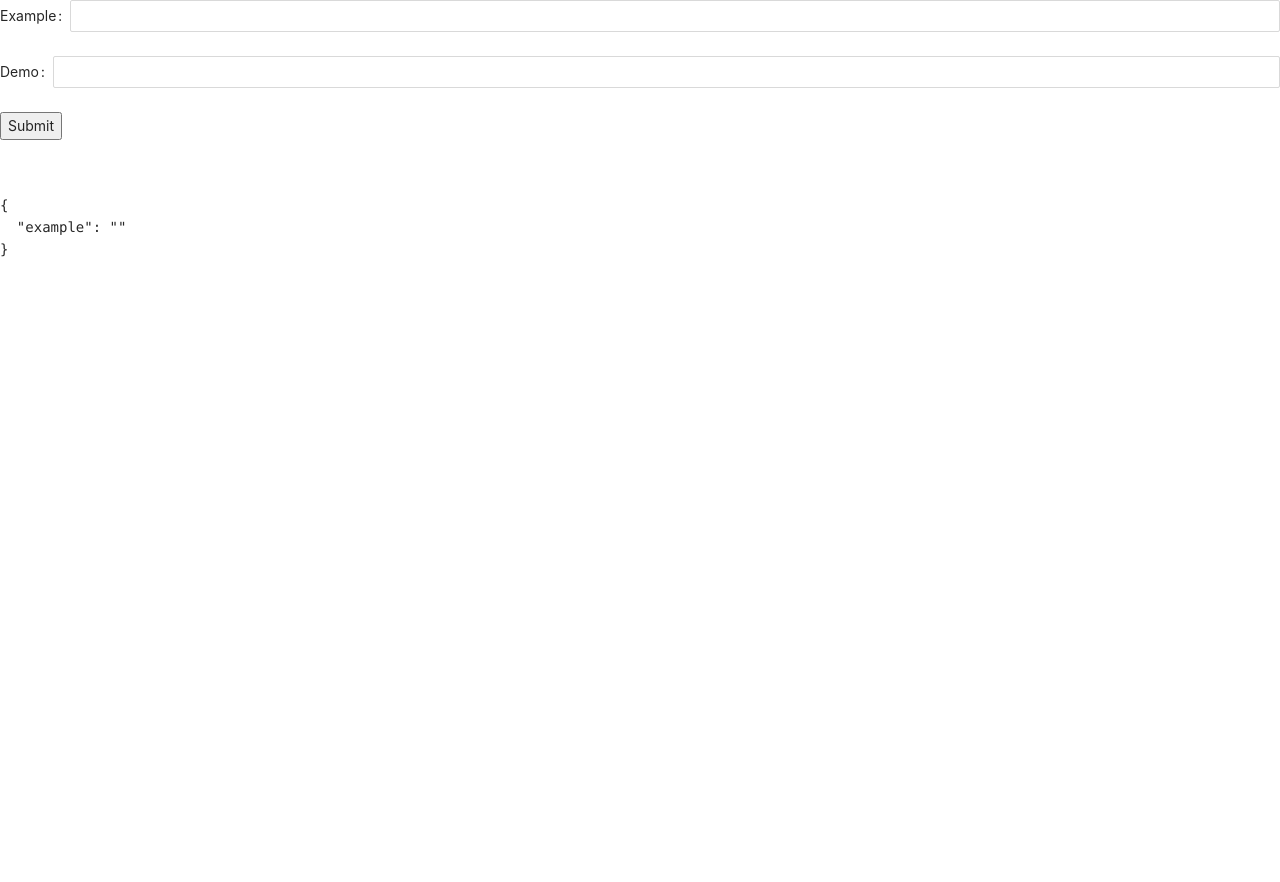
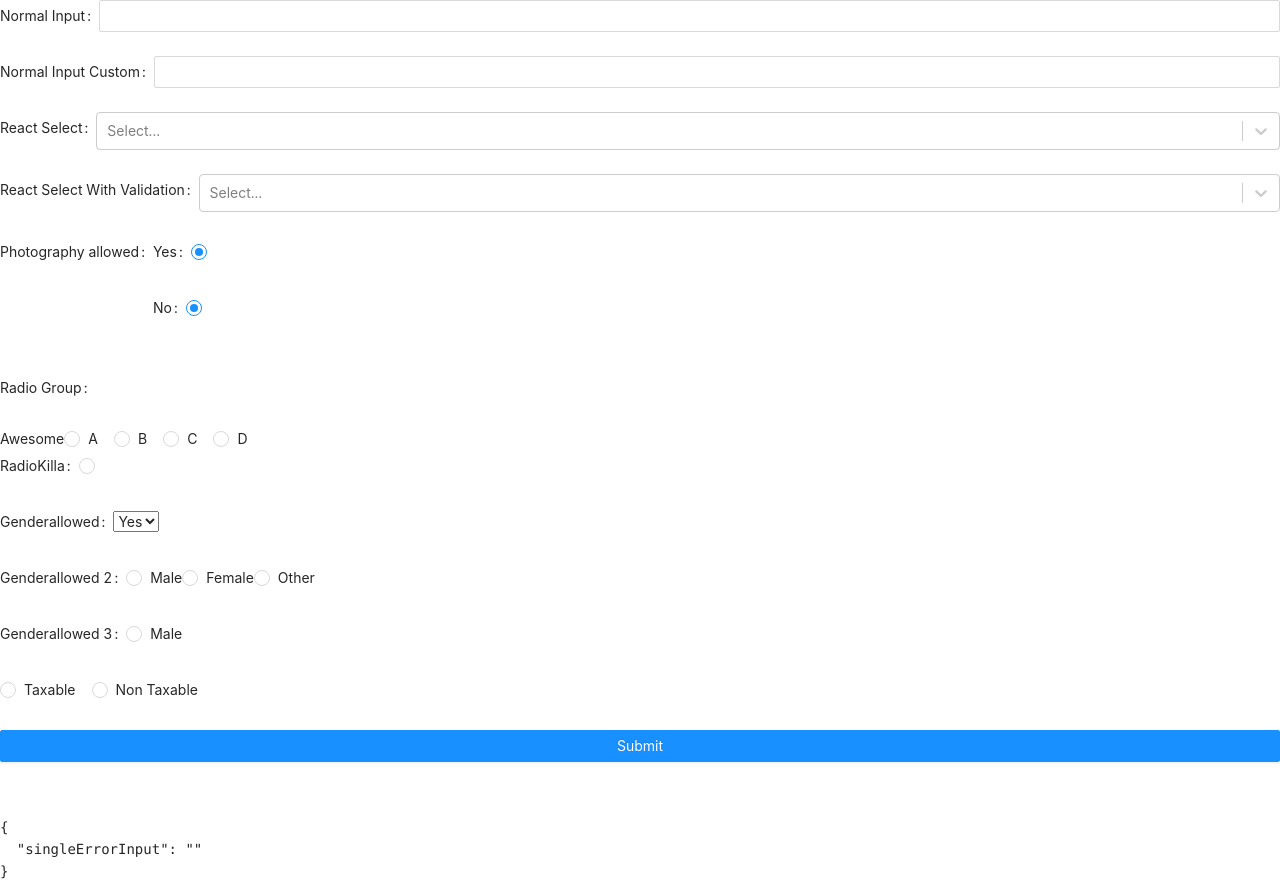
Before and after one commit to BloomTech-Labs/beerthoven-fe, a React (Create React App) app: page /example in a window 1280 px wide. Before the commit the page ends 800 px from the top, so only its background shows below. Built offline with nearby package versions, Linux system fonts and the light colour scheme.

Commit message:
examples

```diff
--- a/package.json
+++ b/package.json
@@ -12,7 +12,8 @@
     "react-hook-form": "^5.1.3",
     "react-router": "^5.1.2",
     "react-router-dom": "^5.1.2",
-    "react-scripts": "3.4.0"
+    "react-scripts": "3.4.0",
+    "react-select": "^3.1.0"
   },
   "scripts": {
     "start": "react-scripts start",
--- a/src/components/forms/Example.js
+++ b/src/components/forms/Example.js
@@ -1,56 +1,334 @@
 import React, { useState } from "react";
 import ReactDOM from "react-dom";
 import { useForm, Controller } from "react-hook-form";
-import { Form, Input } from "antd";
+import { Form, Input, Select, Button, Radio } from "antd";
+import ReactSelect from "react-select";
 
-const defaultValues = { example: "" };
+const { Option } = Select;
+
+
+const defaultValues = { singleErrorInput: "" };
 
 export default function App() {
-  const { errors, handleSubmit, control } = useForm();
+  const { errors, handleSubmit, control, register, setValue} = useForm();
   const [dataInput, setDataInput] = useState(defaultValues);
-  const some = useForm(defaultValues);
 
   const onSubmit = data => {
     setDataInput(data);
   };
 
-  console.log('dataInput insdie', dataInput)
+  function handleChange(value) {
+    console.log(`selected ${value}`);
+  }
+
+  const validError = (value)=>{
+    return value.length >= 0 || "error message"
+  }
+
+  const fieldProps = {
+		colon : false,
+  };
+
+  const emailError = errors.email && 'Enter your email address';
+
+
+
   return (
     <>
+
+  {console.log('errors', errors)}
       <form onSubmit={handleSubmit(onSubmit)}>
 
-	  <Form.Item label="Example" >
+      <Form.Item label='Normal Input'>
         <Controller
           as={Input}
           control={control}
-          name="example"
+          name="normal_input"
           rules={{
             required: true,
-            validate: value => value.length >= 0 || "error message"
+            validate: validError
           }}
         />
-        {errors.singleErrorInput && <span>Required</span>}
-		</Form.Item>
+        {errors.normal_input && <span>Required</span>}
+        </Form.Item>
 
-    <Form.Item label="Demo" >
+
+
+        <Form.Item label='Normal Input Custom'
+        // validateStatus="error"
+        // help="Should be combination of numbers & alphabets"
+        >
         <Controller
           as={Input}
           control={control}
-          name="demo"
+          name="normal_input_custom"
           rules={{
             required: true,
-            validate: value => value.length >= 0 || "error message"
+            validate: validError,
+            validateStatus:"error"
           }}
         />
-        {errors.singleErrorInput && <span>Required</span>}
-		</Form.Item>
+        {errors.normal_input_custom && <span>Required</span>}
+        </Form.Item>
+
+    {/* <Form.Item name='method-of-add' label='Method of Add'>
+      <Controller as={Select} control={control} name='method-of-add'>
+      <Option value="jack">Jack</Option>
+      <Option value="lucy">Lucy</Option>
+      <Option value="Yiminghe">yiminghe</Option>
+    </Controller>
+    </Form.Item> */}
+
+
+    {/* <Controller
+                as={Input}
+                name="email"
+                control={control}
+                defaultValue=""
+                rules={{
+                    required: true
+                }}
+                validateStatus={emailError ? 'error' : ''}
+                help={emailError}
+            /> */}
 
 
 
-        <button type="submit">Submit</button>
+{/* <Controller
+        name="gemail"
+        control={control}
+        rules={{ required: "Please enter your email address" }}
+        as={
+          <Form.Item
+            label="name"
+            validateStatus={errors.email && "error"}
+            help={errors.email && errors.email.message}
+          >
+            <Input />
+          </Form.Item>
+        }
+      /> */}
+
+
+<Form.Item label='React Select'>
+            <Controller
+              as={ReactSelect}
+              options={[
+                { value:"chocolate", label: "Chocolate" },
+                // { value: "strawberry", label: "Strawberry" },
+                // { value: "vanilla", label: "Vanilla" }
+              ]}
+              name="ReactSelect"
+              isClearable
+              control={control}
+            />
+            </Form.Item>
+
+
+            <Form.Item label='React Select With Validation'>
+            <Controller
+              as={ReactSelect}
+              options={[
+                { value: "strawberry", label: "Strawberry" },
+                { value: "vanilla", label: "Vanilla" }
+              ]}
+              rules={{required: true}}
+              name="reac_select_validation"
+              isClearable
+              control={control}
+            />
+              {errors.reac_select_validation && <span>Required</span>}
+
+            </Form.Item>
+
+
+            <section>
+            <Form.Item label='Photography allowed'>
+            <Controller
+              as={
+                <Radio.Group>
+					<Form.Item label='Yes'>
+						<Controller as={Radio} control={control} name='example' value="1" />
+					</Form.Item>
+					<Form.Item label='No'>
+						<Controller as={Radio} control={control} name='example' value="2" />
+					</Form.Item>
+				</Radio.Group>
+              }
+              name="photography"
+              control={control}
+            />
+            </Form.Item>
+          </section>
+
+
+          <section>
+          <Form.Item label='Radio Group'>
+            <Controller
+              as={
+                <Radio.Group aria-label="gender">
+
+                  {/* <Radio value={1}>A</Radio>
+        <Radio value={2}>B</Radio>
+        <Radio value={3}>C</Radio>
+        <Radio value={4}>D</Radio> */}
+                </Radio.Group>
+              }
+              name="radio_group"
+              control={control}
+            />
+            </Form.Item>
+          </section>
+
+
+<label>Awesome</label>
+          <Radio.Group ref={register({required: false})} name="awesome">
+        <Radio value={1} label="A">A</Radio>
+        <Radio value={2}>B</Radio>
+        <Radio value={3}>C</Radio>
+        <Radio value={4}>D</Radio>
+      </Radio.Group>
+
+      <section>
+      <Form.Item label='RadioKilla'>
+            <Controller
+              as={Radio}
+              options={[
+                { value:"chocolate", label: "Chocolate" },
+                { value: "strawberry", label: "Strawberry" },
+                // { value: "vanilla", label: "Vanilla" }
+              ]}
+              name="RadioKilla"
+              control={control}
+            />
+            </Form.Item>
+      </section>
+
+
+
+      <section>
+            <Form.Item label='Genderallowed'>
+            <Controller
+              as={
+     <>
+     {/* <input type="radio" id="male" name="gender2" value="male" ref={register({required: false})}/>
+  <label for="male">Male</label>
+  <input type="radio" id="female" name="gender2" value="female" ref={register({required: false})}/>
+  <label for="female">Female</label>
+  <input type="radio" id="other" name="gender2" value="other" ref={register({required: false})}/>
+  <label for="other">Other</label> */}
+   <select name="Developer" ref={register({ required: true })}>
+        <option value="Yes">Yes</option>
+        <option value="No">No</option>
+      </select>
+  </>
+              }
+              name="class_intensity2"
+              control={control}
+            />
+            </Form.Item>
+          </section>
+
+
+
+          <section>
+            <Form.Item label='Genderallowed 2'>
+            <Controller
+              as={
+     <>
+     <Radio type="radio" id="male" name="gender1" value="male" ref={register({required: false})}/>
+  <label for="male">Male</label>
+  <Radio type="radio" id="female" name="gender1" value="female" ref={register({required: false})}/>
+  <label for="female">Female</label>
+  <Radio type="radio" id="other" name="gender1" value="other" ref={register({required: false})}/>
+  <label for="other">Other</label>
+  </>
+              }
+              name="class_gender2"
+              control={control}
+            />
+            </Form.Item>
+          </section>
+
+          <section>
+            <Form.Item label='Genderallowed 3'>
+            <Controller
+            type="radio"
+              as={Radio}
+              name="class_gender3"
+
+              options={[
+                { value:"nigerian", label: "Nigegerian" },
+                { value: "ghana", label: "Ghana" },
+                // { value: "vanilla", label: "Vanilla" }
+              ]}
+              control={control}
+              setValue={setValue}
+            >
+
+
+            {/* <Radio type="radio" id="male" name="gender3" value="male"/> */}
+  <label for="male">Male</label>
+  {/* <Controller as={Radio} control={control} type="radio" id="female" name="class_gender3" value="female">Female</Controller>
+  <Controller as={Radio} control={control} type="radio" id="female2" name="class_gender" value="female2">Female2</Controller> */}
+
+  {/* <Radio type="radio" id="female" name="gender3" value="female" ref={register({required: false})}/>
+  <label for="female">Female</label>
+  <Radio type="radio" id="other" name="gender3" value="other" ref={register({required: false})}/>
+  <label for="other">Other</label> */}
+</Controller>
+            </Form.Item>
+
+          </section>
+
+          <section>
+
+<Form.Item>
+    <Controller
+    type="radio"
+    as={Radio.Group}
+    rules= {[{
+      required: true,
+      message: 'Please Choose your option!',
+      }]}
+      as={<>
+          <Radio name="chicko" label="true" value={true} ref={register({required: false})}>Taxable</Radio>
+          <Radio name="chicko" label="false" value={false} ref={register({required: false})}>Non Taxable</Radio>
+      </>}
+      control={control}
+      name="chicko"
+    />
+
+</Form.Item>
+          </section>
+
+{/* <section>
+            <label>React Select</label>
+            <Controller
+              as={ReactSelect}
+              name="ReactSelect"
+              isClearable
+              control={control}
+            >
+              <Option value="jack" label="Jack">Jack</Option>
+      <Option value="lucy">Lucy</Option>
+      <Option value="Yiminghe">yiminghe</Option>
+              </Controller>
+          </section> */}
+
+
+
+        {/* <button type="submit">Submit</button> */}
+
+      {/*Fixed button*/}
+        <Button block type="primary" htmlType="submit">
+        Submit
+      </Button>
+
+
       </form>
 
-{/* {console.log('dataInput insdie', dataInput)} */}
+{console.log('dataInput insdie', dataInput)}
 
 
 
```
Also changed, not shown: 1 other file (tests, documents, lock files or other folders).
